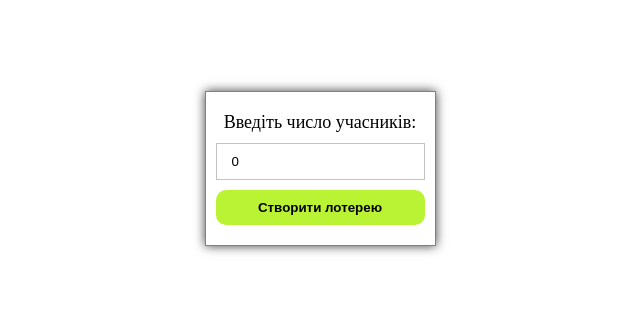
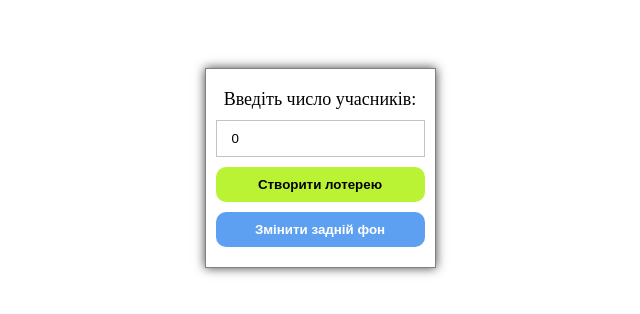
Before and after one commit to Sorokovsky/new-lottery, a React (Vite) app: page / in a window 1280 px wide. Shown: the part 232-546 px from the top of the page, without its empty margins (320-960 px from the left). Built offline with nearby package versions, Linux system fonts and the light colour scheme.

Commit message:
image picker

```diff
--- a/package.json
+++ b/package.json
@@ -4,7 +4,7 @@
   "version": "0.0.0",
   "type": "module",
   "scripts": {
-    "dev": "vite",
+    "dev": "vite --host",
     "build": "tsc -b && vite build",
     "lint": "eslint . --ext ts,tsx --report-unused-disable-directives --max-warnings 0",
     "preview": "vite preview"
--- a/src/components/pages/Home/Home.tsx
+++ b/src/components/pages/Home/Home.tsx
@@ -1,10 +1,24 @@
-import { FC, memo, useCallback } from 'react';
+import { FC, memo, useCallback, ChangeEvent } from 'react';
 import { indexFields } from '../../../constants/index-fields';
 import Form from '../../ui/Form/Form';
 import { FieldValues } from 'react-hook-form';
+import ImagePicker from '../../ui/ImagePicker/ImagePicker';
 export const HomePage: FC = (): JSX.Element => {
     const createLottery = useCallback((data: FieldValues) => {
         const { count } = data as { count: number };
+
+    }, []);
+
+    const setBg = useCallback((event: ChangeEvent<HTMLInputElement>) => {
+        const { files } = event.target;
+        if (files !== null && files.length > 0) {
+            const reader = new FileReader();
+            reader.onload = (event) => {
+                const image = event?.target?.result;
+                document.body.style.backgroundImage = `url('${image}')`;
+            }
+            reader.readAsDataURL(files[0]);
+        }
 
     }, []);
 
@@ -14,7 +28,9 @@ export const HomePage: FC = (): JSX.Element => {
                 onSubmit={createLottery}
                 submitText={"Створити лотерею"}
                 fields={indexFields}
-            />
+            >
+                <ImagePicker onChange={setBg} />
+            </Form>
         </main>
     );
 };
--- a/src/components/ui/Button/Button.interface.ts
+++ b/src/components/ui/Button/Button.interface.ts
@@ -1,3 +1,3 @@
-import { HTMLAttributes } from "react";
+import { ButtonHTMLAttributes } from "react";
 
-export interface IButton extends HTMLAttributes<HTMLButtonElement> { };
+export interface IButton extends ButtonHTMLAttributes<HTMLButtonElement> { };
--- a/src/components/ui/Button/Button.tsx
+++ b/src/components/ui/Button/Button.tsx
@@ -3,10 +3,11 @@ import { IButton } from './Button.interface'
 import cn from "clsx";
 import styles from "./Button.module.sass";
 
-const Button: FC<IButton> = ({children, className}): JSX.Element => {
+const Button: FC<IButton> = ({children, className, ...rest}): JSX.Element => {
     return (
         <button
             className={cn(styles.button, className)}
+            {...rest}
         >
             {children}
         </button>
--- a/src/components/ui/Form/Form.interface.ts
+++ b/src/components/ui/Form/Form.interface.ts
@@ -1,3 +1,4 @@
+import { ReactNode } from "react";
 import { FieldValues } from "react-hook-form";
 import { TField } from "../../../types/field.type";
 
@@ -5,4 +6,5 @@ export interface IForm {
     fields: TField[],
     onSubmit: (data: FieldValues) => void;
     submitText: string;
+    children?: ReactNode;
 };
--- a/src/components/ui/Form/Form.module.sass
+++ b/src/components/ui/Form/Form.module.sass
@@ -13,3 +13,4 @@
     align-items: center
     gap: 10rem
     flex-direction: column
+    background-color: #fff
--- a/src/components/ui/Form/Form.tsx
+++ b/src/components/ui/Form/Form.tsx
@@ -6,7 +6,7 @@ import Input from '../Input/Input';
 import styles from './Form.module.sass';
 import Button from '../Button/Button';
 
-const Form: FC<IForm> = ({onSubmit, fields, submitText}): JSX.Element => {
+const Form: FC<IForm> = ({onSubmit, fields, submitText, children}): JSX.Element => {
     const { register, handleSubmit } = useForm();
 
     return (
@@ -27,7 +27,12 @@ const Form: FC<IForm> = ({onSubmit, fields, submitText}): JSX.Element => {
                         />
                     );
                 })}
-                <Button>{submitText}</Button>
+                <Button
+                    type='submit'
+                >
+                    {submitText}
+                </Button>
+                {children}
             </form>
         </section>
     );
--- /dev/null
+++ b/src/components/ui/ImagePicker/ImagePicker.interface.ts
@@ -0,0 +1,5 @@
+import { ChangeEventHandler } from "react";
+
+export interface IImagePicker {
+    onChange: ChangeEventHandler<HTMLInputElement>;
+};
--- /dev/null
+++ b/src/components/ui/ImagePicker/ImagePicker.module.sass
@@ -0,0 +1,7 @@
+.input
+    display: none
+.button
+    background-color: #5da0f2
+    color: #fff
+    &:hover
+        background-color: #2884f4
--- /dev/null
+++ b/src/components/ui/ImagePicker/ImagePicker.tsx
@@ -0,0 +1,32 @@
+import { FC, memo, useCallback, useRef } from 'react'
+import Button from '../Button/Button';
+import { IImagePicker } from './ImagePicker.interface';
+import cn from "clsx";
+import styles from "./ImagePicker.module.sass";
+
+const ImagePicker: FC<IImagePicker> = ({ onChange }): JSX.Element => {
+    const changeHandler = useCallback(onChange, []);
+    const input = useRef<HTMLInputElement>(null);
+    const buttonClick = useCallback(() => { input?.current?.click(); }, []);
+
+    return (
+        <>
+            <Button
+                onClick={buttonClick}
+                type='button'
+                className={cn(styles.button)}
+            >
+                Змінити задній фон
+            </Button>
+            <input
+                ref={input}
+                className={cn(styles.input)}
+                type="file"
+                accept='image/*'
+                onChange={changeHandler}
+            />
+        </>
+  )
+}
+
+export default memo(ImagePicker);
--- a/src/styles/index.sass
+++ b/src/styles/index.sass
@@ -7,6 +7,9 @@ html
 body
     font-size: 18rem
     min-height: 100vh
+    background-repeat: repeat
+    background-size: contain
+    background-position: cenrer center
 #root
     min-height: 100vh
     display: flex
```
